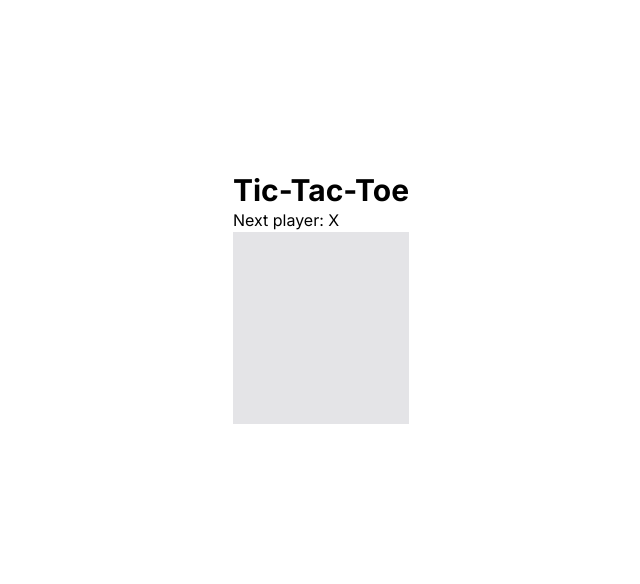
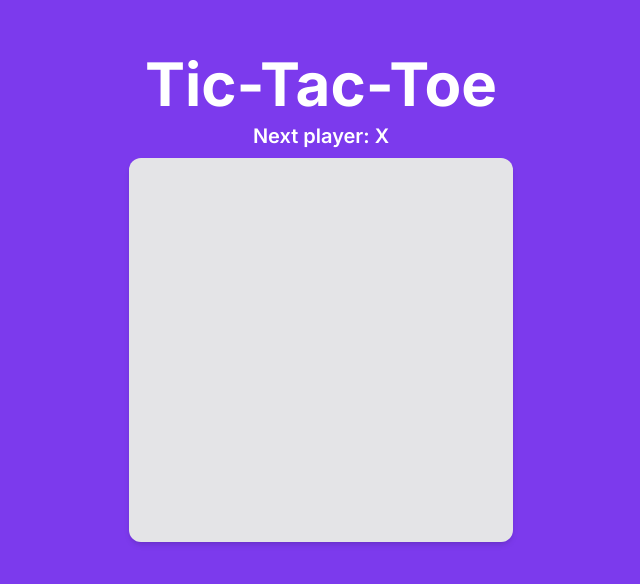
Before and after one commit to juan-lagunas/my-world, a Next.js app: page / in a window 1280 px wide. Shown: the part 102-686 px from the top of the page, without its empty margins (319-959 px from the left). Built offline with nearby package versions, Linux system fonts and the light colour scheme.

Commit message:
Style page

```diff
--- a/src/app/page.tsx
+++ b/src/app/page.tsx
@@ -2,7 +2,7 @@
 import { useState } from 'react';
 
 function Square({value, onSquareClick}: {value:any, onSquareClick:any}) {
-    return <button className="W-16 h-16 bg-zinc-200" onClick={onSquareClick}>{value}</button>;
+    return <button className="h-24 sm:w-32 sm:h-32 text-2xl sm:text-3xl font-bold bg-zinc-200 hover:bg-zinc-400 transition ease-in-out" onClick={onSquareClick}>{value}</button>;
 }
 
 export default function Board() {
@@ -26,17 +26,17 @@ export default function Board() {
     const winner = calculateWinner(squares);
     let status;
     if (winner) {
-        status = 'Winner ' + winner
+        status = winner + ' wins!'
     } else {
         status = 'Next player: ' + (xIsNext ? "X": "O");
     }
 
     return (
-        <main className="flex min-h-screen">
-            <div className="m-auto">
-                <div className="text-center font-bold text-3xl">Tic-Tac-Toe</div>
-                <div>{status}</div>
-                <div className="grid grid-cols-3 grid-rows-3">
+        <main className="flex min-h-screen w-full bg-violet-600">
+            <div className="w-full sm:w-auto m-auto text-center text-white">
+                <div className="font-bold text-3xl sm:text-6xl mb-2">Tic-Tac-Toe</div>
+                <div className="font-semibold text-xl mb-2">{status}</div>
+                <div className="w-10/12 sm:w-auto mx-auto grid grid-cols-3 grid-rows-3 text-gray-600 shadow-md rounded-xl overflow-hidden">
                     {[...Array(9)].map((e, i) => <Square key={i} value={squares[i]} onSquareClick={() => handleClick(i)}/>)}
                 </div>
             </div>
```
